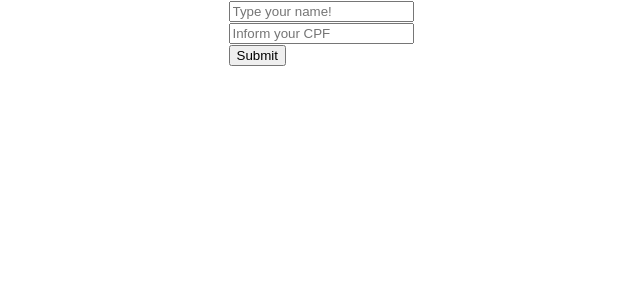
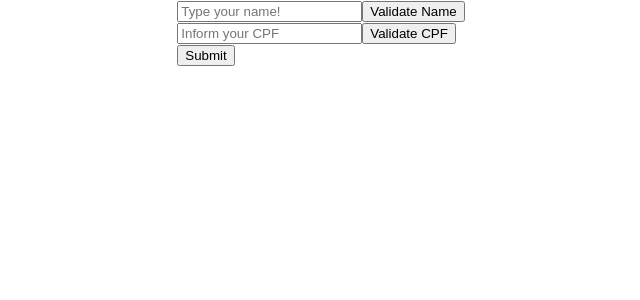
Before and after one commit to mdeamf/reactjs-forms, a React (Create React App) app: page / in a window 1280 px wide. Shown: the top 300 px of the page, without its empty margins (319-959 px from the left). Built offline with nearby package versions, Linux system fonts and the light colour scheme.

Commit message:
feat: adding triggers

```diff
--- a/src/components/ReactHookForm.js
+++ b/src/components/ReactHookForm.js
@@ -8,6 +8,7 @@ export const ReactHookForm = () => {
     register,
     handleSubmit,
     watch,
+    trigger,
     formState: { errors },
   } = useForm();
 
@@ -29,6 +30,14 @@ export const ReactHookForm = () => {
         placeholder="Type your name!"
         {...register('name', { required: true })}
       />
+      <button
+        type="button"
+        onClick={async () =>
+          console.log(LOG, 'validate name', await trigger('name'))
+        }
+      >
+        Validate Name
+      </button>
 
       <div>{errors.name && 'Name contains an error!'}</div>
 
@@ -36,8 +45,19 @@ export const ReactHookForm = () => {
         name="cpf"
         type="text"
         placeholder="Inform your CPF"
-        {...register('cpf', { required: true, pattern: /[0-9]{3}\.[0-9]{3}\.[0-9]{3}-[0-9]{2}/gm })}
+        {...register('cpf', {
+          required: true,
+          pattern: /[0-9]{3}\.[0-9]{3}\.[0-9]{3}-[0-9]{2}/gm,
+        })}
       />
+      <button
+        type="button"
+        onClick={async () =>
+          console.log(LOG, 'validate cpf', await trigger('cpf'))
+        }
+      >
+        Validate CPF
+      </button>
 
       <div>{errors.cpf && 'CPF contains an error!'}</div>
 
```
